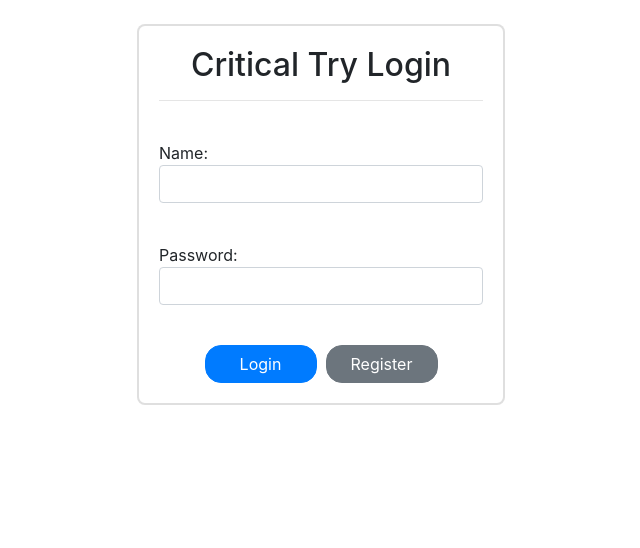
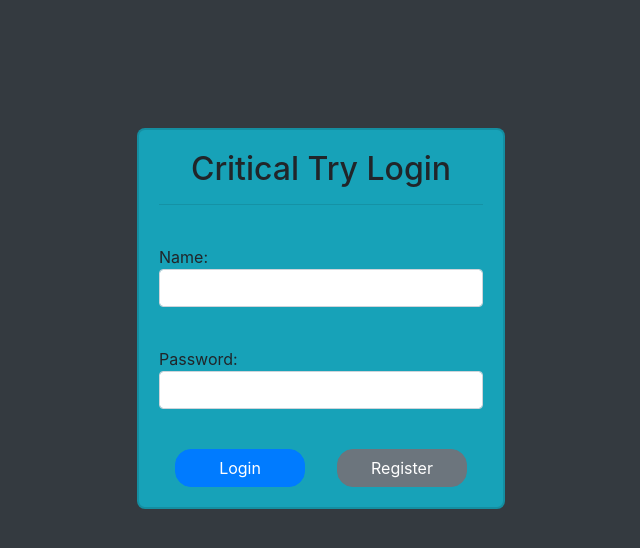
Before and after one commit to josephhighe/CriticalTry_Development, a React (Create React App) app in the folder criticaltryapp/: page /login in a window 1280 px wide. Shown: the top 548 px of the page, without its empty margins (319-959 px from the left). Built offline with nearby package versions, Linux system fonts and the light colour scheme.

Commit message:
Darkens colour palette

```diff
--- a/criticaltryapp/src/App.css
+++ b/criticaltryapp/src/App.css
@@ -40,3 +40,14 @@
 .center {
   margin: auto;
 }
+
+.card {
+  border: 2px solid rgba(0, 0, 0, 0.125);
+  border-radius: 0.5em;
+}
+
+body {
+  position: fixed;
+  height: 100%;
+  width: 100%;
+}
--- a/criticaltryapp/src/App.js
+++ b/criticaltryapp/src/App.js
@@ -11,7 +11,7 @@ function App() {
     <Router>
       <div className="App">
         <head></head>
-        <body>
+        <body className="bg-dark">
           <Switch>
             <Route path="/" exact component={LandingPage} />
             <Route path="/login" component={LoginPage} />
--- a/criticaltryapp/src/components/LoginComponent.js
+++ b/criticaltryapp/src/components/LoginComponent.js
@@ -6,7 +6,7 @@ class LoginComponent extends Component {
   render() {
     const inputClass = "form-control";
     const formGroupClass = "form-group";
-    const formClass = "card login-card " + this.props.className;
+    const formClass = "card login-card bg-info " + this.props.className;
 
     return (
       <form className={formClass}>
@@ -14,24 +14,28 @@ class LoginComponent extends Component {
           <h2>Critical Try Login</h2>
           <hr />
           <br />
+
           <div className={formGroupClass}>
             <label className="compact" for="usr">
               Name:
             </label>
             <input type="text" className={inputClass} id="usr" />
           </div>
+
           <br />
+
           <div className={formGroupClass}>
             <label className="compact" for="pwd">
               Password:
             </label>
             <input type="password" className={inputClass} id="pwd" />
           </div>
+
           <br />
+
           <button id="login-btn" className="btn btn-primary">
             Login
           </button>
-          &nbsp;&nbsp;
           <button id="register-btn" className="btn btn-secondary">
             Register
           </button>
--- a/criticaltryapp/src/pages/LoginPage.js
+++ b/criticaltryapp/src/pages/LoginPage.js
@@ -1,13 +1,13 @@
 import React, { Component } from "react";
 import LoginComponent from "../components/LoginComponent";
+import "../styles/LoginPage.css";
 
 class LoginPage extends Component {
   state = {};
 
   render() {
     return (
-      <div className="text-center">
-        <br />
+      <div id="loginComponent" className="text-center bg-dark">
         <LoginComponent className="center" />
       </div>
     );
--- a/criticaltryapp/src/styles/LoginComponent.css
+++ b/criticaltryapp/src/styles/LoginComponent.css
@@ -1,7 +1,5 @@
 .card.login-card {
-  width: 23rem;
-  border: 2px solid rgba(0, 0, 0, 0.125);
-  border-radius: 0.5rem;
+  width: 23em;
 }
 
 .form-group {
@@ -14,6 +12,14 @@ label.compact {
 
 #login-btn,
 #register-btn {
-  border-radius: 1rem;
-  width: 7rem;
+  border-radius: 1em;
+  width: 40%;
 }
+
+#login-btn {
+  margin-right: 5%;
+}
+
+#register-btn {
+  margin-left: 5%;
+}
--- /dev/null
+++ b/criticaltryapp/src/styles/LoginPage.css
@@ -0,0 +1,3 @@
+#loginComponent {
+  padding: 10%;
+}
```
